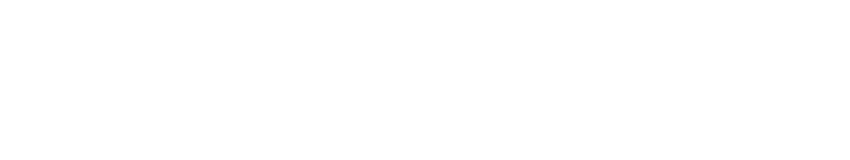
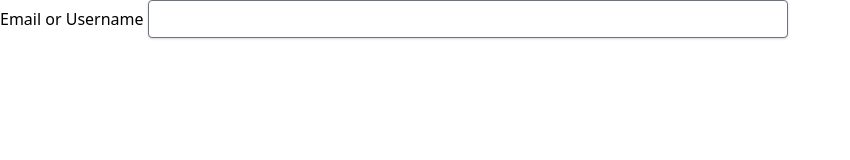
Before and after one commit to FarhanFDK/Simple-WebSite, a website: page public/index.html in a window 1280 px wide. Shown: the whole page, without its empty margins (0-850 px from the left). Drawn offline with nearby package versions, Linux system fonts and the light colour scheme.

Commit message:
Details changed

```diff
--- a/public/index.html
+++ b/public/index.html
@@ -6,8 +6,10 @@
         <link rel="stylesheet" href="https://unpkg.com/tailwindcss@^1.0/dist/tailwind.min.css" />
     </head>
     <body>
-        <form>
-
+        <form class="" action="" method="POST">
+            <label for="login">Email or Username</label>
+            <input type="text" class="shadow appearance-none border border-gray-500 rounded w-1/2 py-2 px-3 text-gray-700 mb-3 leading-tight focus:outline-none focus:shadow-outline" />
+            <label for="password"></label>
         </form>
     </body>
 </html>
```
